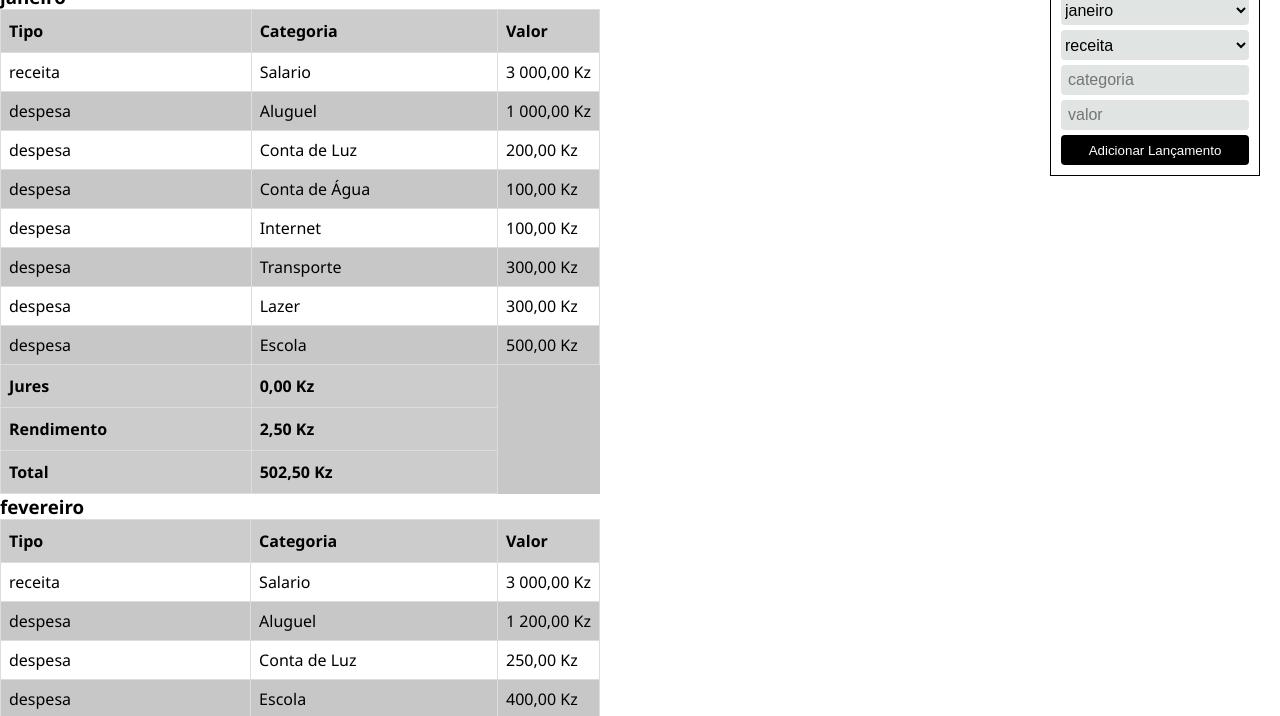
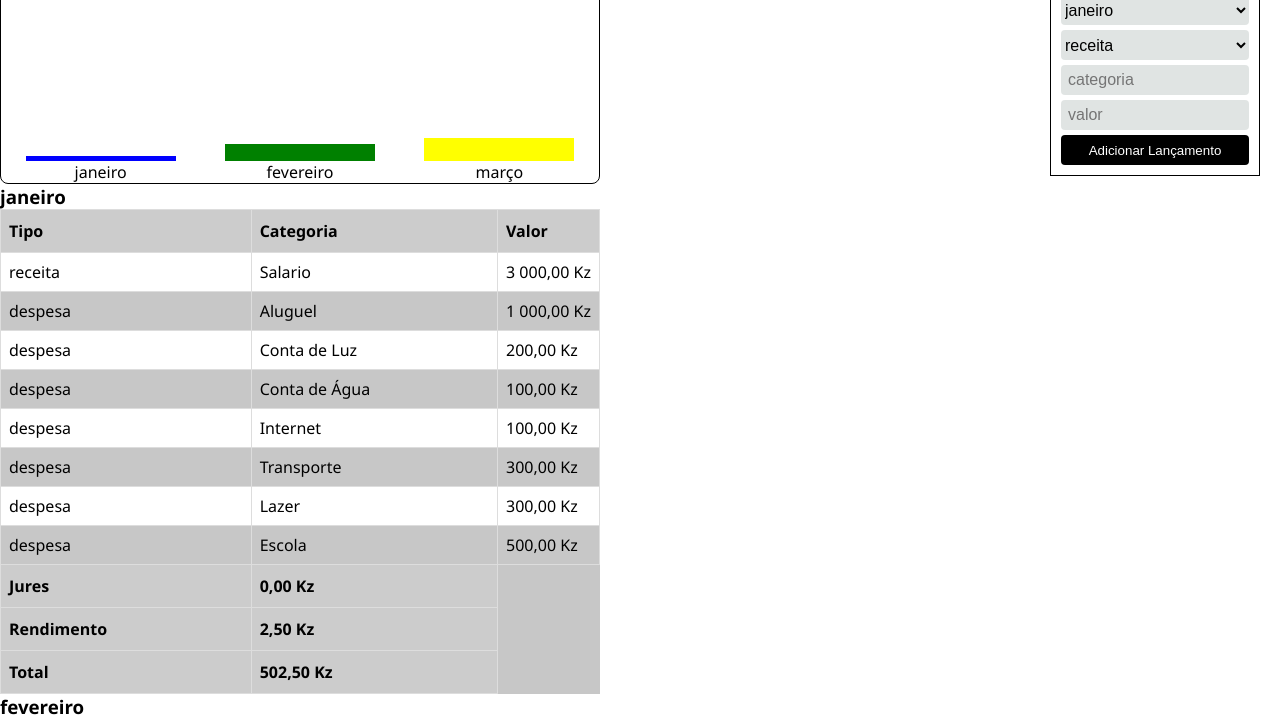
Before and after one commit to franciscojoaopedro/aprenderProgramar, a plain HTML site: page index.html in a window 1280 px wide. Shown: the part 59-775 px from the top of the page. Drawn offline with Linux system fonts and the light colour scheme.

Commit message:
dynamic grafico

```diff
--- a/finance.js
+++ b/finance.js
@@ -107,7 +107,29 @@ const renderizar=()=>{
     if(app.firstChild){
         app.firstChild.remove();
     }
+
     const painel=document.createElement('div');
+    const cores=["red","yellow","green","blue"];
+    const grafico=document.createElement('div');
+    grafico.className="grafico"
+    for (const mes of ano.meses){
+        const coluna=document.createElement('div');
+        coluna.className="grafico-coluna";
+        const cor=document.createElement('div');
+        cor.style.height=`${(mes.totalizador.saldo *100)/10000}px`
+        cor.style.backgroundColor=cores.pop();
+        coluna.appendChild(cor);
+        const nomeDoMes=document.createElement('div');
+        nomeDoMes.className="grafico-coluna-texto"
+        nomeDoMes.innerText=mes.nome;
+        coluna.appendChild(cor);
+        coluna.appendChild(nomeDoMes);
+        grafico.appendChild(coluna);
+    }
+    painel.appendChild(grafico)
+
+
+
     for(const mes of ano.meses){
         addElement(painel,"h3",mes.nome)
         const tabelaLancamentos=document.createElement('table');
--- a/style.css
+++ b/style.css
@@ -66,3 +66,27 @@ select{
     background-color: #ccc;
     width: 50%;
 }
+
+.grafico{
+    width: 600px;
+    height: 200px;
+    border: 1px solid #000;
+    border-radius: 8px;
+    display: flex;
+    flex-direction: row;
+    justify-content: space-around;
+    align-items: flex-end;
+}
+
+.grafico-coluna{
+    width: 150px;
+}
+.grafico-coluna-cor{
+    height: 120px;
+    width: 150px;
+    background: red;
+}
+
+.grafico-coluna-texto{
+    text-align: center;
+}
```
Also changed, not shown: index.html (+27 -0 lines).
